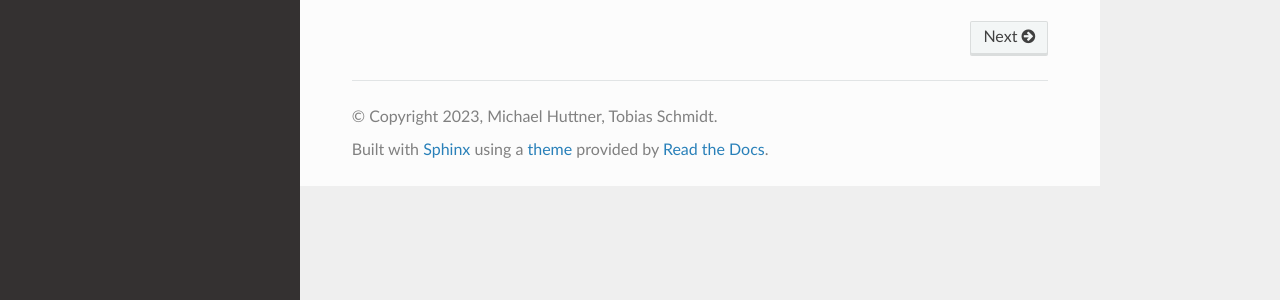
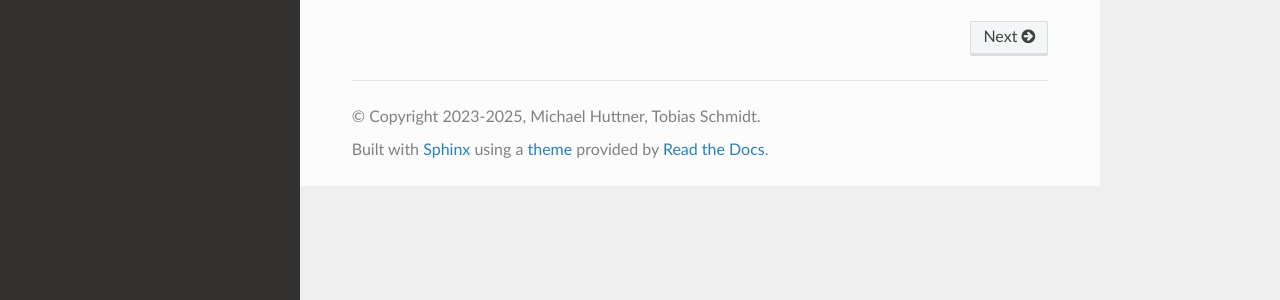
Before and after one commit to spang-lab/urnc, a Sphinx documentation site: the page built from docs/source/index.rst, in a window 1280 px wide. Shown: the part 403-703 px from the top of the page. Built offline with Sphinx 7.4.7 and the Read the Docs theme 3.1.0, drawn with Linux system fonts in a browser that asks for light colours; pages that are not in the unit, such as notebooks, are missing from menus.

Commit message:
Update copyright to include 2024 and 2025

```diff
--- a/docs/source/conf.py
+++ b/docs/source/conf.py
@@ -10,7 +10,7 @@ sys.path.insert(0, os.path.abspath('../..'))  # Source code dir relative to this
 
 # Project Info
 project = 'urnc'
-copyright = '2023, Michael Huttner, Tobias Schmidt'
+copyright = '2023-2025, Michael Huttner, Tobias Schmidt'
 author = 'Michael Huttner, Tobias Schmidt'
 pyproject = toml.load("../../pyproject.toml")
 release = pyproject['project']['version']
```
